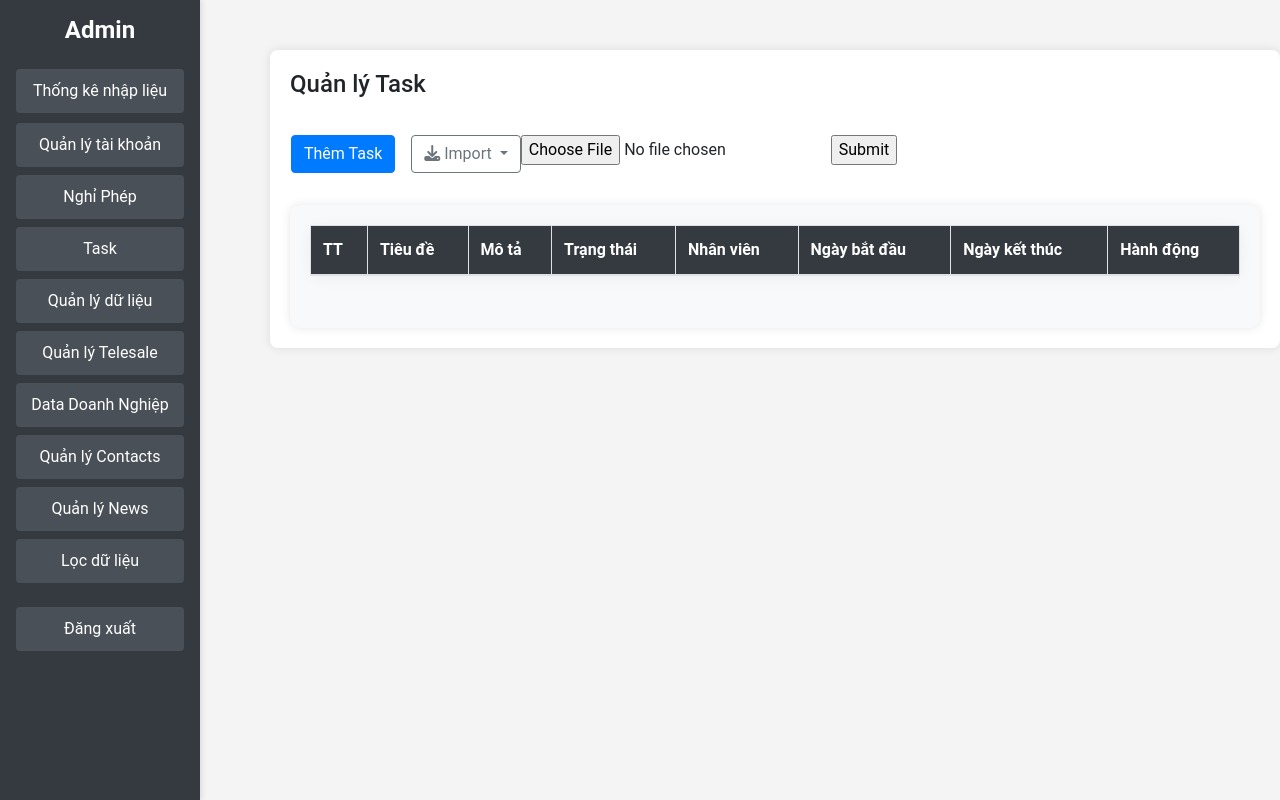
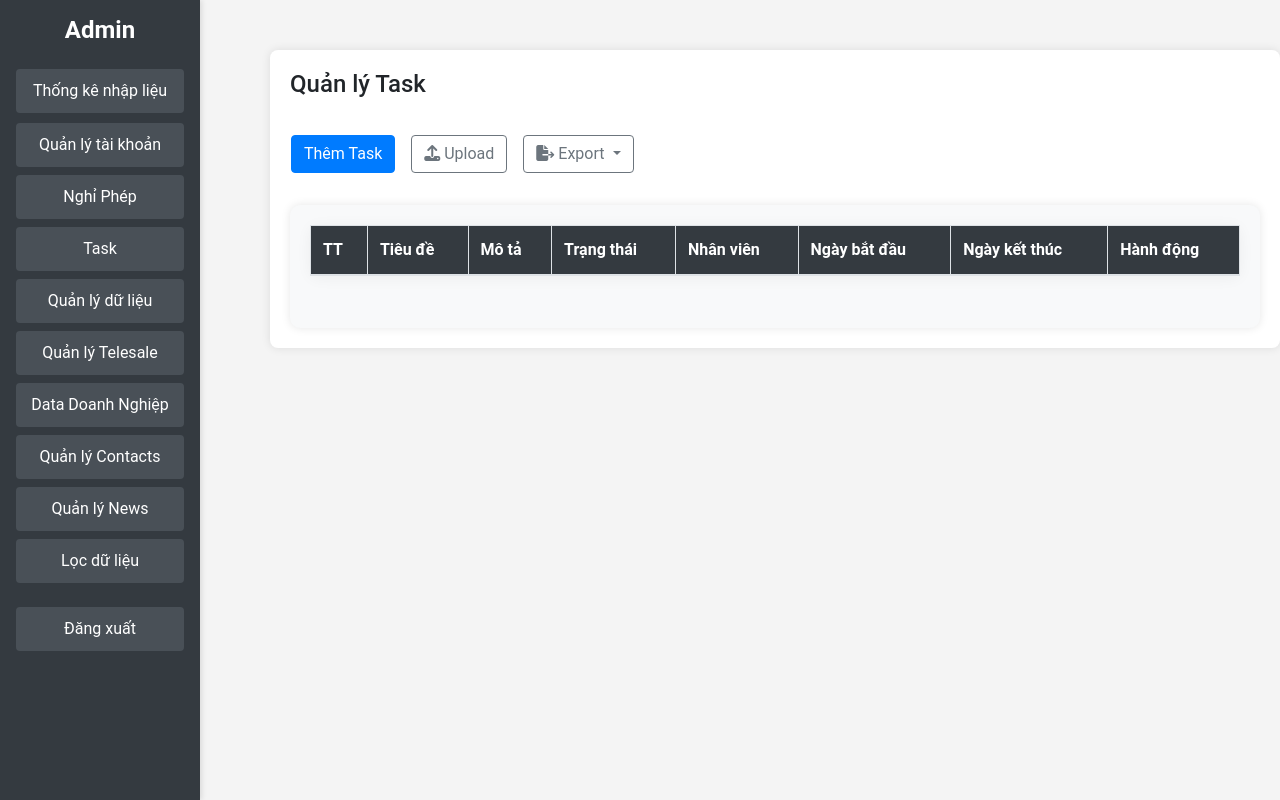
Before and after one commit to vvtek-net/erp, a PHP site: page /admin/admin_task_management.php in a window 1280 px wide. Run offline with PHP 8.4, Linux system fonts and the light colour scheme; the visitor is signed in with stand-in values (Sample User, id 1); data that the repository does not hold is empty; some libraries are stand-ins or nearby versions.

Commit message:
update 5:45pm - 1.11.2024

```diff
--- a/admin/admin_task_management.php
+++ b/admin/admin_task_management.php
@@ -225,40 +225,44 @@ $conn->close();
         <div class="row mb-3 p-3">
             <button class="btn btn-primary" data-toggle="modal" data-target="#addTaskModal">Thêm Task</button>
 
-            <div class="btn-group ml-3">
-                <button class="btn btn-secondary buttons-collection dropdown-toggle btn-outline-secondary waves-effect waves-light"
+            <button class="btn btn-secondary buttons-collection btn-outline-secondary waves-effect waves-light ml-3"
                 type="button"
-                id="dropdownMenuButton"
-                data-toggle="dropdown"
-                aria-haspopup="true"
-                aria-expanded="false">
+                id="uploadButton"
+                data-toggle="modal"
+                data-target="#uploadModal">
+                <span>
+                    <i class="fa-solid fa-upload"></i>
+                    <span class="d-none d-sm-inline-block">Upload</span>
+                </span>
+            </button>
+
+            <div class="dropdown">
+                <button class="btn btn-secondary ml-3 buttons-collection btn-outline-secondary waves-effect waves-light dropdown-toggle"
+                    type="button"
+                    id="exportButtonDropdown"
+                    data-toggle="dropdown"
+                    aria-haspopup="true"
+                    aria-expanded="false">
                     <span>
-                        <i class="fa-solid fa-download"></i>
-                        <span class="d-none d-sm-inline-block">Import </span>
+                        <i class="fa-solid fa-file-export"></i>
+                        <span class="d-none d-sm-inline-block">Export</span>
                     </span>
                 </button>
-                <div class="dropdown-menu" aria-labelledby="dropdownMenuButton">
-                        <!-- <a class="dt-button dropdown-item buttons-print" tabindex="0" aria-controls="DataTables_Table_0" href="#">
-                            <span>
-                                <i class="fa-solid fa-print mr-2"></i>Print
-                            </span>
-                        </a>  -->
-                        <a class="dt-button dropdown-item buttons-excel buttons-html5" tabindex="0" aria-controls="DataTables_Table_0" href="#">
-                            <span>
-                                <i class="fa-solid fa-file-excel mr-2"></i>Excel
-                            </span>
-                        </a>
-
+                <div id="export-menu" class="dropdown-menu mt-2" aria-labelledby="exportButtonDropdown" style="min-width: 8rem;">
+                    <a id="export-to-excel" class="dropdown-item" href="#">
+                        <i class="fa-regular fa-file-excel mr-2"></i>
+                        Excel
+                    </a>
+                    <a id="export-to-pdf" class="dropdown-item" href="#">
+                        <i class="fa-regular fa-file-pdf mr-2"></i>
+                        Pdf
+                    </a>
                 </div>
-                <!-- <form id="uploadForm" enctype="multipart/form-data" action="">
-                    <input type="file" name="file" id="file" accept=".xlsx, .xls">
-                    <button type="submit" id="submitFile" class="btn btn-success">Upload</button>
-                </form> -->
-                <form action="" method="post" enctype="multipart/form-data">
-                    <input type="file"  name="filepath" id="filepath"/>
-                    <input type="submit" name="SubmitButton"/>
+                <form action="src/generate_file.php" method="GET" id="export-form">
+                    <input type="hidden" name="exportType" id="hidden-type" value="">
                 </form>
             </div>
+
         </div>
 
         <div class="table-container">
@@ -478,6 +482,32 @@ $conn->close();
         </div>
     </div>
 
+    <!-- Modal upload file -->
+     <div class="modal fade" id="uploadModal" tabindex="-1" role="dialog" aria-labelledby="uploadModalLabel" aria-hidden="true">
+        <div class="modal-dialog" role="document">
+            <div class="modal-content">
+                <div class="modal-header">
+                    <h5 class="modal-title" id="editTaskModalLabel">
+                        <i class="mr-2 fa-solid fa-upload"></i>
+                        Upload
+                        <small>(.xlsx .csv)</small>
+                    </h5>
+                    <button type="button" class="close" data-dismiss="modal" aria-label="Close">
+                        <span aria-hidden="true">&times;</span>
+                    </button>
+                </div>
+                <form action="" method="post" enctype="multipart/form-data">
+                    <div class="modal-body">
+                        <input type="file" name="filepath" id="filepath"/>
+                    </div>
+                    <div class="modal-footer">
+                        <input class="btn btn-primary" type="submit" name="SubmitButton"/>
+                    </div>
+                </form>
+            </div>
+        </div>
+    </div>
+
     <!-- Thêm Bootstrap JS và jQuery -->
     <script src="https://code.jquery.com/jquery-3.2.1.slim.min.js"></script>
     <script src="https://cdnjs.cloudflare.com/ajax/libs/popper.js/1.11.0/umd/popper.min.js"></script>
@@ -506,33 +536,21 @@ $conn->close();
         });
     </script>
 
-    <!-- upload file -->
-    <script>
-        document.querySelector('.buttons-excel').addEventListener('click', function () {
-            document.getElementById('file').click();
-        });
+    <!-- export -->
+    <script type="text/javascript">
+        $(document).ready(function() {
+            jQuery('#export-menu a').bind("click", function() {
 
-        document.getElementById('file').addEventListener('change', function () {
-            document.getElementById('uploadForm').style.display = 'block';
-        });
-
-        document.getElementById('uploadForm').addEventListener('submit', function (e) {
-            e.preventDefault();
-            let formData = new FormData(this);
-
-            fetch('upload.php', {
-                method: 'POST',
-                body: formData
+                var target = $(this).attr('id');
+                console.log(target)
+                switch (target) {
+                    case 'export-to-excel':
+                        $('#hidden-type').val(target);
+                        $('#export-form').submit();
+                        break;
+                }
             })
-            .then(response => response.text())
-            .then(data => {
-                alert(data);
-                document.getElementById('uploadForm').reset();
-                document.getElementById('uploadForm').style.display = 'none';
-            })
-            .catch(error => console.error('Error:', error));
-        });
-
+        })
     </script>
 
 </body>
--- a/admin/contact_customer.php
+++ b/admin/contact_customer.php
@@ -133,7 +133,7 @@ $conn->close();
                     <?php endforeach; ?>
                     <?php else:?>
                     <tr>
-                        <td colspan="7" class="text-center">Chưa có khách hàng nào liên hệ.</td>
+                        <td colspan="8" class="text-center">Chưa có khách hàng nào liên hệ.</td>
                     </tr>
                     <?php endif; ?>
             </tbody>
--- a/analytics.php
+++ b/analytics.php
@@ -87,6 +87,7 @@ $conn->close();
 
 <head>
     <title>Tìm Kiếm Số Điện Thoại || Index</title>
+    <link rel="icon" href="assets/img/favicon.ico" type="image/x-icon">
     <meta name="viewport" content="width=device-width, initial-scale=1.0">
     <link rel="stylesheet" href="https://maxcdn.bootstrapcdn.com/bootstrap/4.0.0/css/bootstrap.min.css">
     <link rel="stylesheet" href="assets/css/index.css">
--- a/data_manager.php
+++ b/data_manager.php
@@ -109,6 +109,7 @@ $conn->close();
     <meta charset="UTF-8">
     <meta name="viewport" content="width=device-width, initial-scale=1.0">
     <title>Quản lý dữ liệu của <?php echo htmlspecialchars($fullname); ?></title>
+    <link rel="icon" href="assets/img/favicon.ico" type="image/x-icon">
     <link rel="stylesheet" href="https://maxcdn.bootstrapcdn.com/bootstrap/4.0.0/css/bootstrap.min.css">
     <link rel="stylesheet" href="assets/css/user_data.css">
 </head>
--- a/db_connection.php
+++ b/db_connection.php
@@ -10,4 +10,3 @@ $conn = new mysqli($servername, $username, $password, $dbname);
 if ($conn->connect_error) {
     die("Kết nối thất bại: " . $conn->connect_error);
 }
-?>
--- a/discuss.php
+++ b/discuss.php
@@ -12,6 +12,7 @@ if (!isset($_SESSION['user_id'])) {
     <meta charset="UTF-8">
     <meta name="viewport" content="width=device-width, initial-scale=1.0">
     <title>Discuss</title>
+    <link rel="icon" href="assets/img/favicon.ico" type="image/x-icon">
     <link rel="stylesheet" href="https://maxcdn.bootstrapcdn.com/bootstrap/4.0.0/css/bootstrap.min.css">
     <style>
         .chat-box {
--- a/leave_list.php
+++ b/leave_list.php
@@ -35,6 +35,7 @@ $conn->close();
     <meta charset="UTF-8">
     <meta name="viewport" content="width=device-width, initial-scale=1.0">
     <title>Danh Sách Đơn Xin Nghỉ</title>
+    <link rel="icon" href="assets/img/favicon.ico" type="image/x-icon">
     <link rel="stylesheet" href="https://cdn.jsdelivr.net/npm/bootstrap@5.3.3/dist/css/bootstrap.min.css">
     <link rel="stylesheet" href="https://maxcdn.bootstrapcdn.com/bootstrap/4.0.0/css/bootstrap.min.css">
     <style>
--- a/leave_request.php
+++ b/leave_request.php
@@ -77,6 +77,7 @@ $conn->close();
     <meta charset="UTF-8">
     <meta name="viewport" content="width=device-width, initial-scale=1.0">
     <title>Tạo Đơn Xin Nghỉ</title>
+    <link rel="icon" href="assets/img/favicon.ico" type="image/x-icon">
     <link rel="stylesheet" href="https://maxcdn.bootstrapcdn.com/bootstrap/4.0.0/css/bootstrap.min.css">
     <style>
         .container {
--- a/opportunities.php
+++ b/opportunities.php
@@ -11,6 +11,9 @@ if (!isset($_SESSION['user_id'])) {
     header("Location: login.php");
     exit();
 }
+
+// Lấy tên đầy đủ của user từ session
+$fullname = $_SESSION['fullname'];
 
 // all opportunities
 $opportunities = getAllOpportunities($conn);
@@ -58,6 +61,7 @@ if ($search_phone) {
     $stmt = $conn->prepare($total_sql);
     $stmt->bind_param("s", $search_phone_wildcard);
     $stmt->execute();
+
     $total_result = $stmt->get_result();
     $total_rows = $total_result->fetch_assoc()['total'];
     $total_pages = ceil($total_rows / $limit);
@@ -171,6 +175,7 @@ if ($_SERVER["REQUEST_METHOD"] == "POST" && isset($_POST['customer_id'])) {
     <meta charset="UTF-8">
     <meta name="viewport" content="width=device-width, initial-scale=1.0">
     <title>Khách Hàng Cơ Hội</title>
+    <link rel="icon" href="assets/img/favicon.ico" type="image/x-icon">
     <link rel="stylesheet" href="https://maxcdn.bootstrapcdn.com/bootstrap/4.0.0/css/bootstrap.min.css">
     <link rel="stylesheet" href="https://cdnjs.cloudflare.com/ajax/libs/font-awesome/6.6.0/css/all.min.css" integrity="sha512-Kc323vGBEqzTmouAECnVceyQqyqdsSiqLQISBL29aUW4U/M7pSPA/gEUZQqv1cwx4OnYxTxve5UMg5GT6L4JJg==" crossorigin="anonymous" referrerpolicy="no-referrer" />
     <link rel="stylesheet" href="assets/css/user_data.css">
--- a/sale_order.php
+++ b/sale_order.php
@@ -65,6 +65,7 @@ $conn->close();
     <meta charset="UTF-8">
     <meta name="viewport" content="width=device-width, initial-scale=1.0">
     <title>Create Sale Order</title>
+    <link rel="icon" href="assets/img/favicon.ico" type="image/x-icon">
     <link rel="stylesheet" href="https://cdn.jsdelivr.net/npm/bootstrap@5.3.3/dist/css/bootstrap.min.css">
     <link rel="stylesheet" type="text/css" href="assets/css/sale.css">
     <style>
--- a/template.php
+++ b/template.php
@@ -63,6 +63,7 @@ $total_pages = ceil($total_result / $results_per_page);
 
 <head>
     <title>Mẫu Giao Diện - VVTEK</title>
+    <link rel="icon" href="assets/img/favicon.ico" type="image/x-icon">
     <meta name="viewport" content="width=device-width, initial-scale=1.0">
     <link rel="stylesheet" href="https://maxcdn.bootstrapcdn.com/bootstrap/4.0.0/css/bootstrap.min.css">
     <!-- <link rel="stylesheet" href="assets/css/template.css"> -->
--- a/ticket_management.php
+++ b/ticket_management.php
@@ -77,6 +77,7 @@ $conn->close();
 
 <head>
     <title>Ticket Management</title>
+    <link rel="icon" href="assets/img/favicon.ico" type="image/x-icon">
     <link rel="stylesheet" type="text/css" href="assets/css/sale.css">
     <link rel="stylesheet" href="https://cdn.jsdelivr.net/npm/bootstrap@5.3.3/dist/css/bootstrap.min.css">
 </head>
--- a/user_data.php
+++ b/user_data.php
@@ -150,6 +150,7 @@ $conn->close();
     <meta charset="UTF-8">
     <meta name="viewport" content="width=device-width, initial-scale=1.0">
     <title>Dữ liệu khách hàng của <?php echo htmlspecialchars($fullname); ?></title>
+    <link rel="icon" href="assets/img/favicon.ico" type="image/x-icon">
     <link rel="stylesheet" href="https://maxcdn.bootstrapcdn.com/bootstrap/4.0.0/css/bootstrap.min.css">
     <link rel="stylesheet" href="https://cdnjs.cloudflare.com/ajax/libs/font-awesome/6.6.0/css/all.min.css" integrity="sha512-Kc323vGBEqzTmouAECnVceyQqyqdsSiqLQISBL29aUW4U/M7pSPA/gEUZQqv1cwx4OnYxTxve5UMg5GT6L4JJg==" crossorigin="anonymous" referrerpolicy="no-referrer" />
     <link rel="stylesheet" href="assets/css/user_data.css">
@@ -254,7 +255,7 @@ $conn->close();
                 </select>
             </form>
             <!-- Form bộ lọc -->
-            <form method="get" action="" class="form-inline">
+            <form method="get" action="" class=" form-inline">
                 <select id="data_source_filter" name="data_source_filter" class="form-control mr-2" onchange="this.form.submit()">
                     <option value="">Nguồn data</option>
                     <?php echo $data_sources_options; ?>
```
Also changed, not shown: admin/src/generate_file.php (added, +48 -0 lines), admin/telesale_edit.php (+9 -2 lines), task_list.php (+58 -4 lines).
